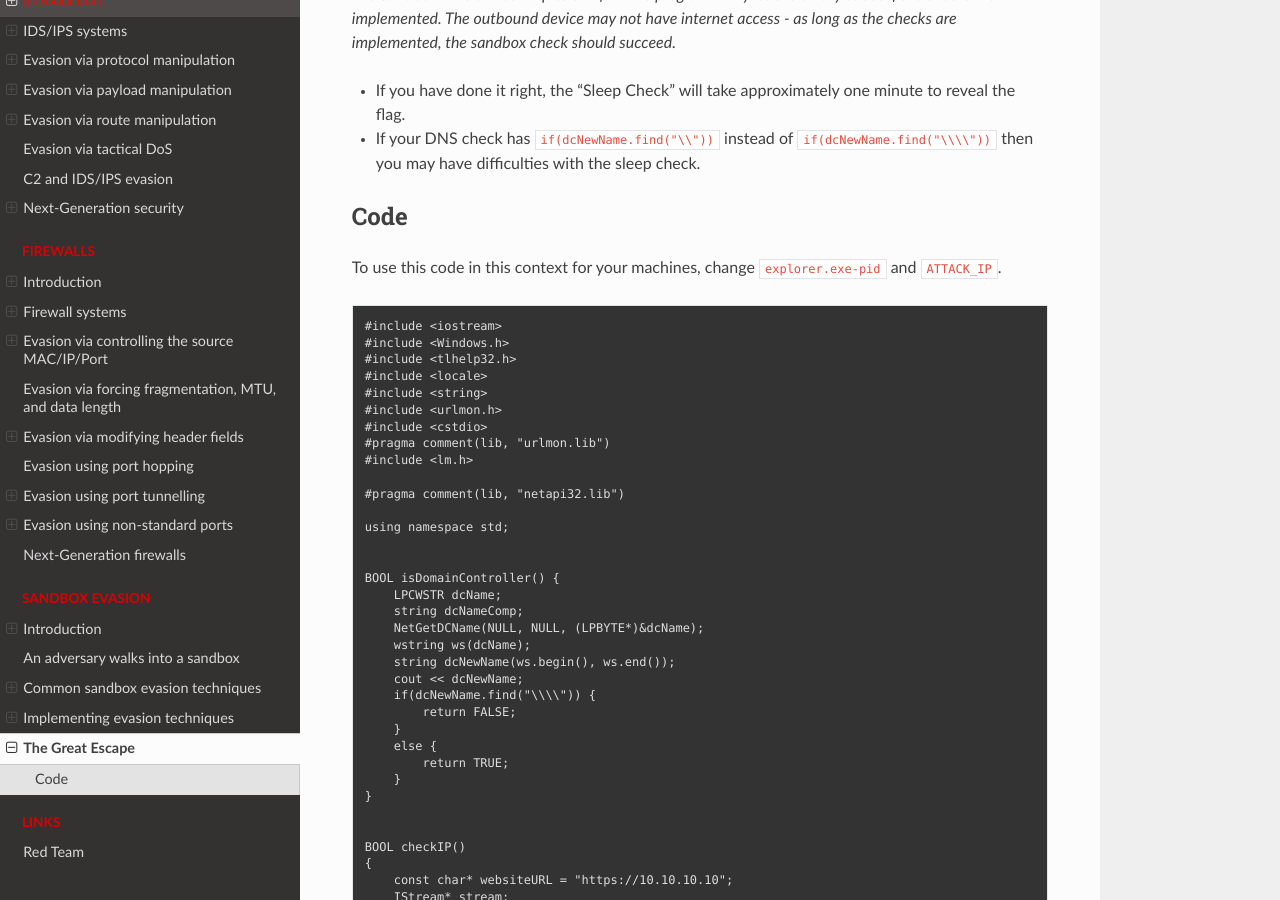
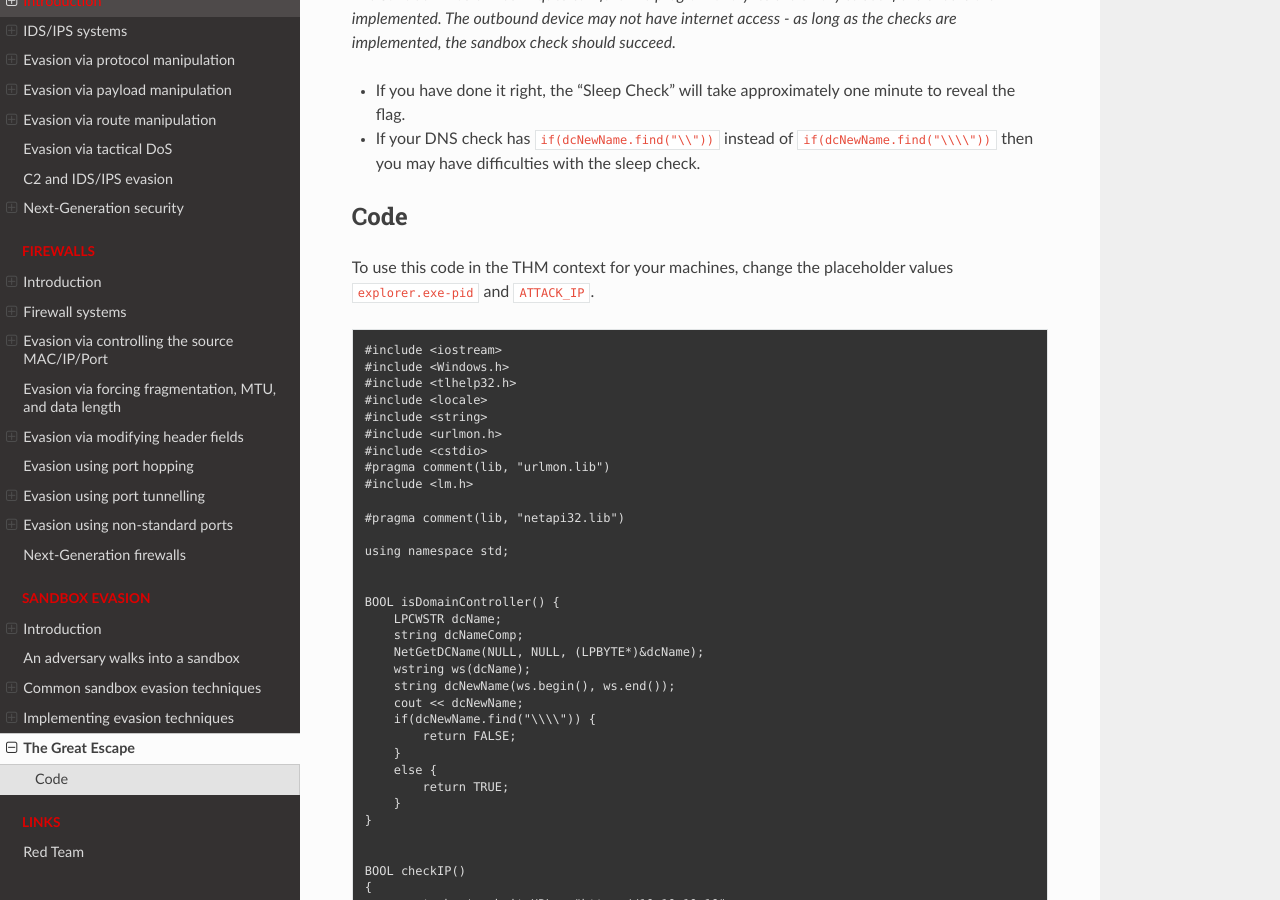
Before and after one commit to tymyrddin/red-evasion, a Sphinx documentation site: the page built from source/docs/sandbox/escape.md, in a window 1280 px wide and 900 px high, scrolled down 417 px. Built offline with Sphinx 7.4.7 and the Read the Docs theme 2.0.0, drawn with Linux system fonts in a browser that asks for light colours.

Commit message:
Version 0.1

````diff
--- a/source/docs/sandbox/escape.md
+++ b/source/docs/sandbox/escape.md
@@ -17,7 +17,7 @@ difficulties with the sleep check.
 
 ## Code
 
-To use this code in this context for your machines, change `explorer.exe-pid` and `ATTACK_IP`.
+To use this code in the THM context for your machines, change the placeholder values `explorer.exe-pid` and `ATTACK_IP`.
 
 ```text
 #include <iostream>
````
